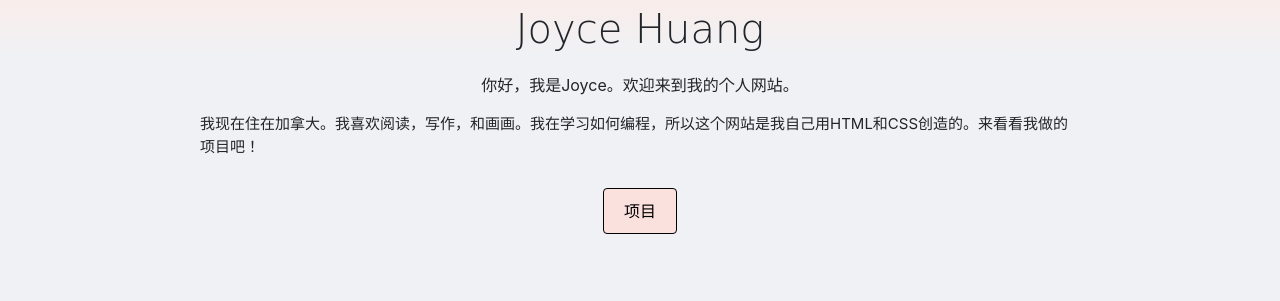
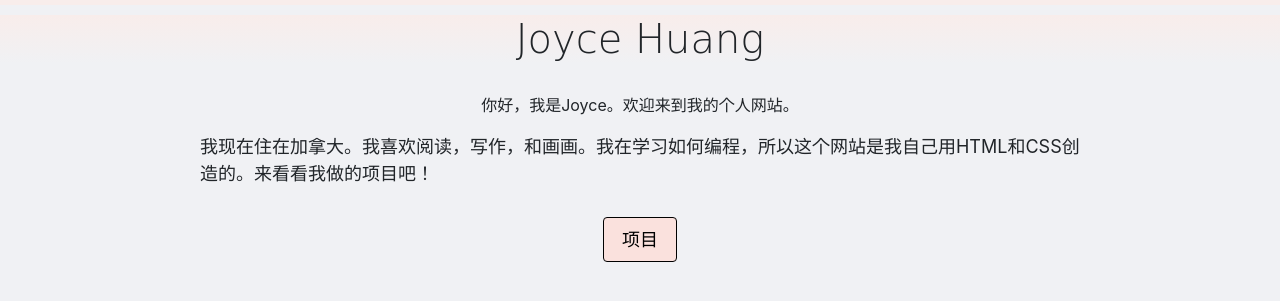
Before and after one commit to JoyceXY12/JoyceXY12.github.io, a plain HTML site: page chinese.html in a window 1280 px wide. Shown: the part 51-352 px from the top of the page. Drawn offline with nearby package versions, Linux system fonts and the light colour scheme.

Commit message:
chinese font-size

```diff
--- a/chinese.html
+++ b/chinese.html
@@ -51,11 +51,12 @@
         <div class="jumbotron p-0" style="background-color: #F0F1F4">
 
           <div class="classA"> <!-- style="background-color: #F0F1F4"-->
-            <h1 class="display-3" style="font-size: 20px; font-family: Cursive; background-image: linear-gradient(#F8EDEB, #F0F1F4)"><center>Joyce Huang</center></h1>
-            <p style="font-size: 15px; margin: 20px 20px 20px 0px"><center>你好，我是Joyce。欢迎来到我的个人网站。</center></p>
-            <p style="font-size: 15px; margin: 10px 200px 20px 200px">我现在住在加拿大。我喜欢阅读，写作，和画画。我在学习如何编程，所以这个网站是我自己用HTML和CSS创造的。来看看我做的项目吧！</p>
+            <h1 class="display-3" style="font-size: 25px; margin-top: 10px; font-family: Cursive; background-image: linear-gradient(#F8EDEB, #F0F1F4)"><center>Joyce Huang</center></h1>
+            <p style="font-size: 20px; margin: 30px 20px 20px 0px"><center>你好，我是Joyce。欢迎来到我的个人网站。</center></p>
+            <p style="font-size: 18px; margin: 10px 200px 20px 200px">我现在住在加拿大。我喜欢阅读，写作，和画画。我在学习如何编程，所以这个网站是我自己用HTML和CSS创造的。来看看我做的项目吧！</p>
             <div class="j_but">
-              <a class="btn btn-info" style="background-color: #FAE1DD; border-color: black; color: black; padding: 10px 20px 10px 20px; margin: 10px 0px 0px 0px" href="./projectCh.html" role="button">项目</a>
+              <a class="btn btn-info" style="background-color: #FAE1DD; border-color: black; color: black; font-size: 18px; padding: 8px 18px 8px 18px; margin: 10px 0px 0px 0px" href="./projectCh.html" role="button">项目</a>
+              <!--previous padding: 10px 20px 10px 20px-->
             </div>
           </div>
 
```
Also changed, not shown: index.html (+1 -1 lines).
